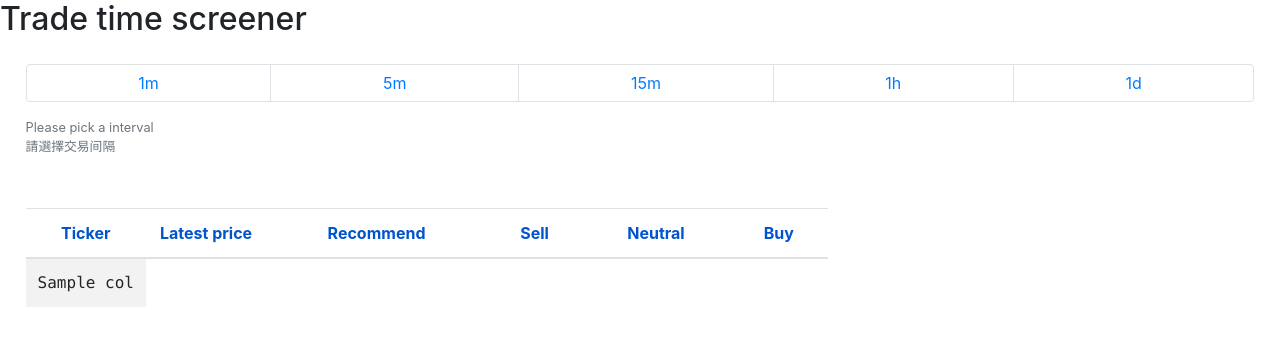
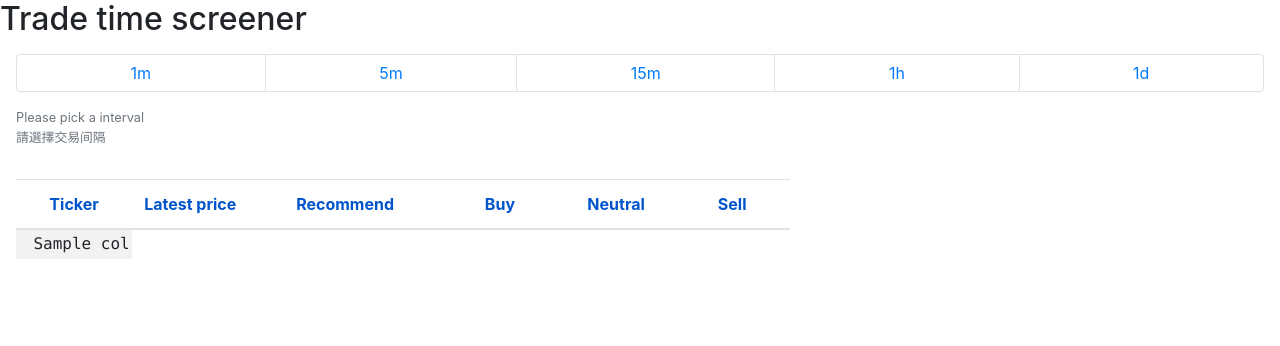
Before and after one commit to kcui23/Longbridge, a Flask app: template template/trade_view_screener.html in a window 1280 px wide. Shown: the top 346 px of the page. Run offline with Flask 3, Linux system fonts and the light colour scheme; the template is opened without the code that fills it: most values are stand-ins (such as "Sample title", 1, 10 or a date in 2020); some libraries are stand-ins or nearby versions.

Commit message:
Removed the style and script

```diff
--- a/template/trade_view_screener.html
+++ b/template/trade_view_screener.html
@@ -4,69 +4,10 @@
     <title>Tradingview Screener</title>
     <meta charset="utf-8">
     <link rel="icon" type="image/x-icon" href="favicon.ico">
-    <style>
-        form {
-            margin: 2%;
-        }
-
-        table {
-            border-collapse: collapse;
-            padding: 2%;
-        }
-
-        table, th, td {
-            border: 0 solid black;
-        }
-
-        th, td {
-            padding: 10px;
-        }
-
-        th {
-            font-weight: bold;
-        }
-
-        tr {
-            text-align: center;
-        }
-
-        td {
-            font-family: Menlo, system-ui;
-            text-align: right;
-        }
-
-        thead {
-            color: #0055cc;
-        }
-
-        li {
-            flex-grow: 1;
-            text-align: center;
-        }
-
-        .page-item {
-            color: #0055cc;
-        }
-
-        .page-link {
-            color: black;
-        }
-
-        .page-link:active, .page-link:focus {
-            color: white;
-            background-color: #0055cc;
-        }
-    </style>
+    <link rel="stylesheet" type="text/css" href="{{url_for('static',filename='static/stock_style.css')}}">
     <link rel="stylesheet" href="https://stackpath.bootstrapcdn.com/bootstrap/4.5.2/css/bootstrap.min.css">
     <script src="https://ajax.googleapis.com/ajax/libs/jquery/3.6.4/jquery.min.js"></script>
-    <script>
-        function setInterval(value) {
-            let input = document.getElementById("interval");
-            input.value = value;
-            let form = document.getElementById("pickInterval");
-            form.submit();
-        }
-    </script>
+    <script type="text/javascript" src="{{url_for('static', filename='static/stock.js')}}"></script>
 </head>
 <body>
 <header>
@@ -76,7 +17,7 @@
     <form id="pickInterval" method="POST" action="/queryTradingview" class="form">
         <input type="hidden" name="interval" id="interval" value="" aria-describedby="tickerHelp">
         <nav aria-label="Intervals from tradingview">
-            <ul class="pagination" style="display: flex; width: 100%;">
+            <ul class="pagination">
                 <li class="page-item"><a class="page-link" href="#" onclick="setInterval('1m')">1m</a></li>
                 <li class="page-item"><a class="page-link" href="#" onclick="setInterval('5m')">5m</a></li>
                 <li class="page-item"><a class="page-link" href="#" onclick="setInterval('15m')">15m</a></li>
@@ -90,15 +31,16 @@
         </small>
     </form>
 
+
     <table id="stockScreener" class="table-responsive table-striped table">
         <thead>
         <tr>
             <th style="width: 15%">Ticker</th>
-            <th style="width: 15%; font-weight: bold;">Latest price</th>
+            <th style="width: 15%;">Latest price</th>
             <th>Recommend</th>
-            <th>Sell</th>
-            <th>Neutral</th>
-            <th>Buy</th>
+            <th style="width: 15%">Buy</th>
+            <th style="width: 15%">Neutral</th>
+            <th style="width: 15%">Sell</th>
         </tr>
         </thead>
         <tbody>
```
